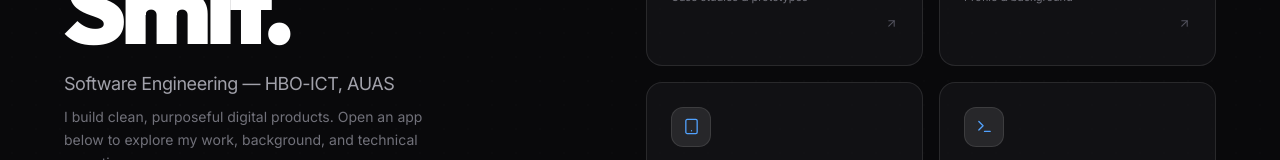
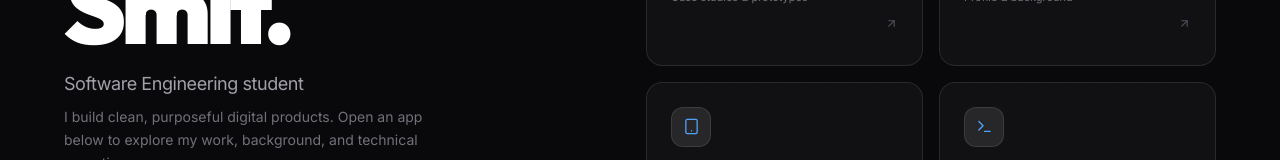
Before and after one commit to Light-not-found/Light-not-found.github.io, a React (Vite) app: page / in a window 1280 px wide. Shown: the part 363-523 px from the top of the page. Built offline with nearby package versions, Linux system fonts and the light colour scheme; the HTML template or start-up script is replaced by a standard one.

Commit message:
feat: implement About component and integrate into App shell

```diff
--- a/src/App.tsx
+++ b/src/App.tsx
@@ -241,7 +241,7 @@ const App: React.FC = () => {
               </h1>
 
               <p className="mb-2 text-lg font-medium tracking-tight text-zinc-400">
-                Software Engineering — HBO-ICT, AUAS
+                Software Engineering student
               </p>
 
               <p className="mb-10 max-w-sm text-sm leading-relaxed text-zinc-500">
--- a/src/components/About.tsx
+++ b/src/components/About.tsx
@@ -57,7 +57,6 @@ const About: React.FC<AboutProps> = ({ isInViewport = false }) => {
             </div>
 
             <span className="absolute -right-1 -bottom-1 rounded-full border border-zinc-950 bg-blue-500 px-2 py-0.5 text-[9px] font-extrabold text-white uppercase">
-              AUAS
             </span>
           </div>
 
```
